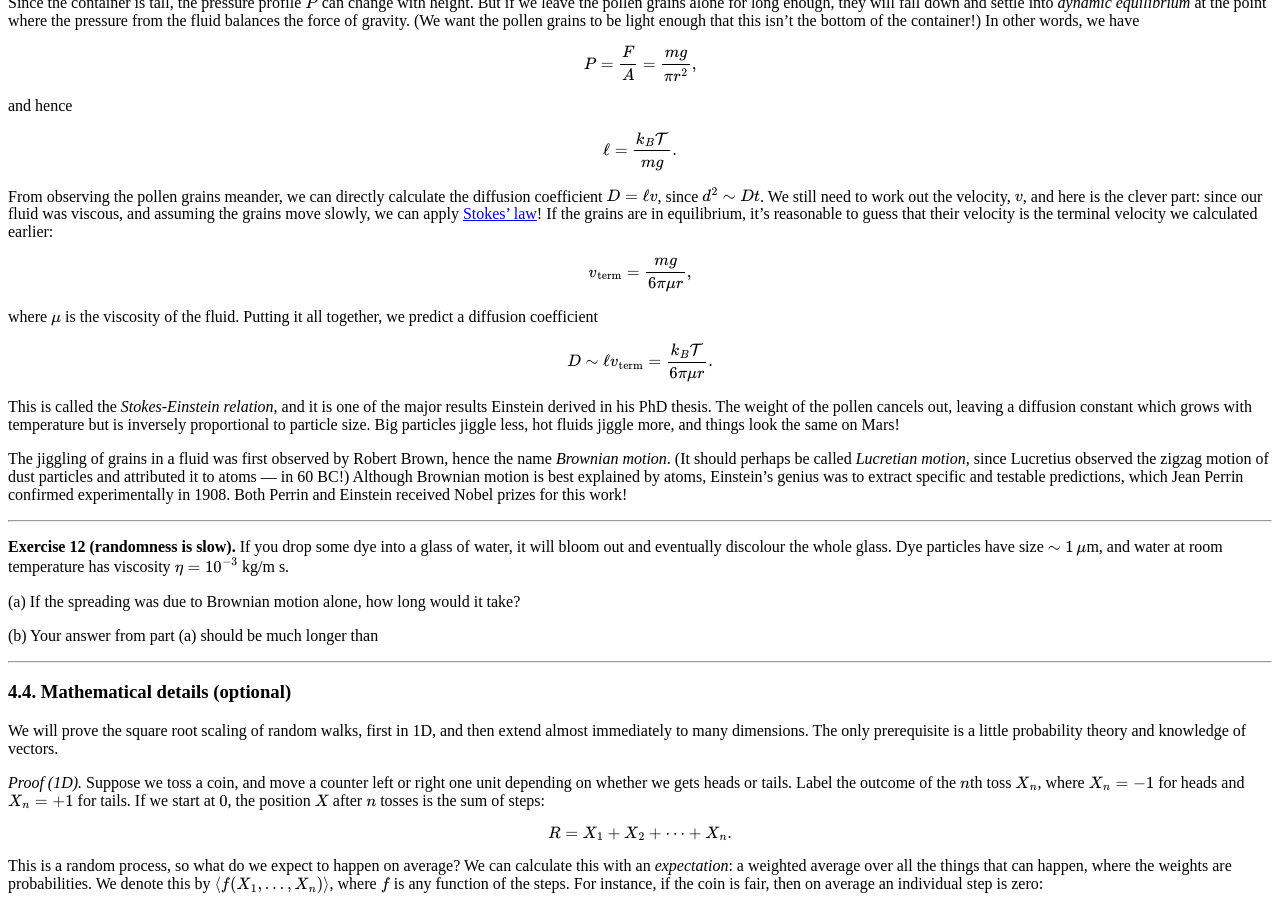
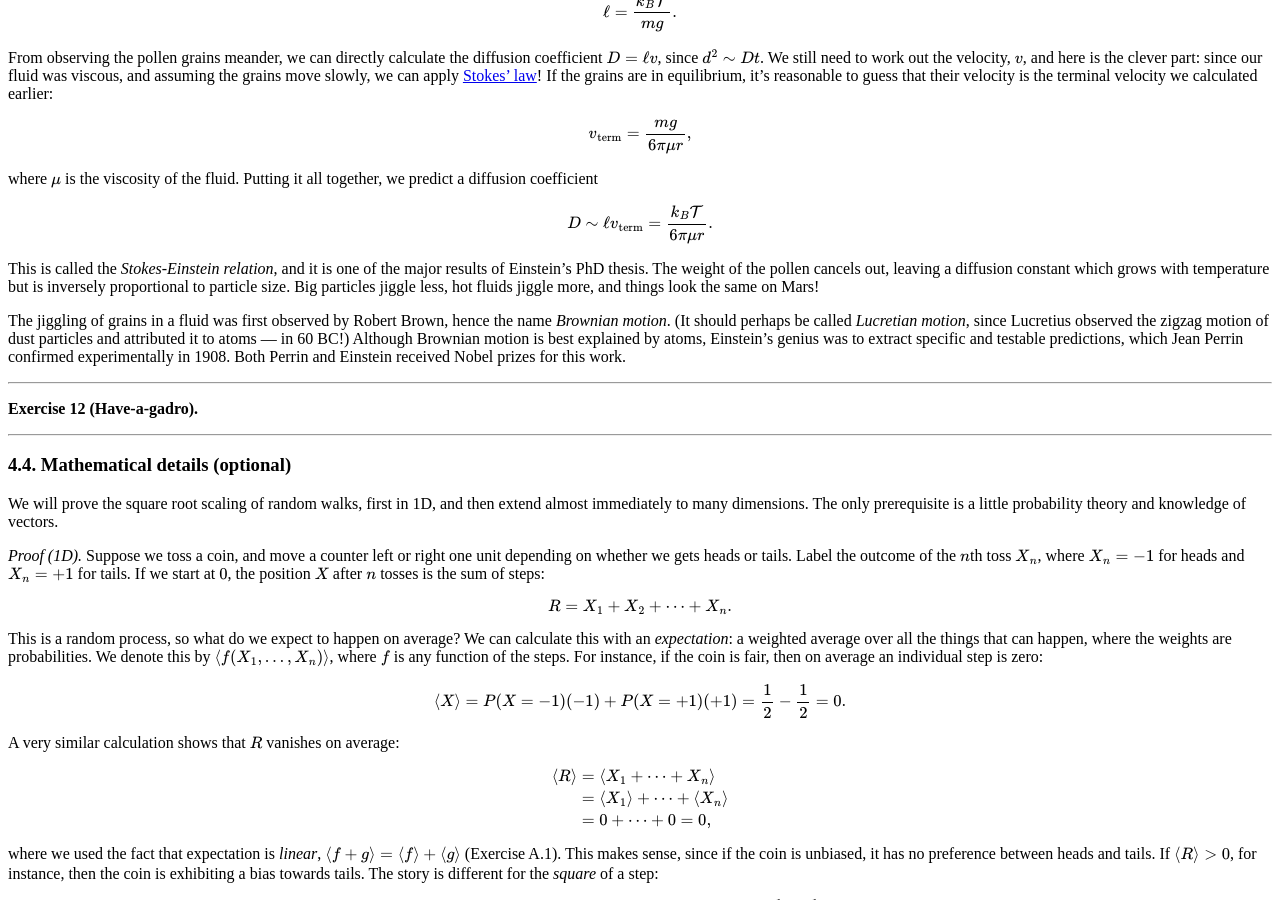
Before and after one commit to hapax/hapax.github.io, a Jekyll site: the page built from assets/simple-physics.md, in a window 1280 px wide and 900 px high, scrolled down 11660 px. Built offline with Jekyll 4.4.1, drawn with Linux system fonts in a browser that asks for light colours; our own code applies the rules of GitHub Pages for plain Markdown files; formulas are drawn with MathJax 3; a script that is not in the unit is left out; some of the changed text lies outside the part shown.

Commit message:
Update simple-physics

```diff
--- a/assets/simple-physics.md
+++ b/assets/simple-physics.md
@@ -1119,22 +1119,9 @@
   ⁂
   </p>
 
-**Exericse 12 (hypercubes).** A *hypercube* is an object which
-generalise the square and the cube to higher dimensions.
-A square has corners at the $4 = 2^2$ points in the Cartesian plane,
-$(0, 0), (0, 1), (1, 0), (1, 1)$, or more succinctly, $00, 01, 01, 10$.
-Similarly, a cube has $8 = 2^3$ corners at points in 3D space,
-
-$$
-000, 001, 010, 011, 100, 101, 110, 111.
-$$
-
-Notice that this is all binary sequences of length $3$.
-The pattern continues! The $n$-dimensional hypercube as $2^n$ corners,
-described by the binary sequences of length $n$.
-We can use random walks to learn about hypercubes!
-
-[post](https://hapax.github.io/mathematics/statistics/cubes/)
+**Exericse 12 (hypercubes).**
+For more on hypercubes and random process, see
+[my earlier blog post](https://hapax.github.io/mathematics/statistics/cubes/).
 
 ---
 
@@ -1286,7 +1273,7 @@
 $$
 
 This is called the *Stokes-Einstein relation*, and it is one of the
-major results Einstein derived in his PhD thesis.
+major results of Einstein's PhD thesis.
 The weight of the pollen cancels out, leaving a diffusion constant
 which grows with temperature but is inversely proportional to particle
 size.
@@ -1301,19 +1288,11 @@
 Although Brownian motion is best explained by atoms, Einstein's
 genius was to extract specific and testable predictions, which Jean
 Perrin confirmed experimentally in 1908.
-Both Perrin and Einstein received Nobel prizes for this work!
-
----
-
-**Exercise 12 (randomness is slow).** If you drop some dye into a
-  glass of water, it will bloom out and eventually discolour the whole glass.
-  Dye particles have size $\sim 1\, \mu$m, and water at room
-  temperature has viscosity $\eta = 10^{-3}$ kg/m s.
-
-(a) If the spreading was due to Brownian motion alone, how long would
-it take?
-
-(b) Your answer from part (a) should be much longer than
+Both Perrin and Einstein received Nobel prizes for this work.
+
+---
+
+**Exercise 12 (Have-a-gadro).**
 
 ---
 
```
Also changed, not shown: assets/hackology-2.md (+10 -0 lines).
